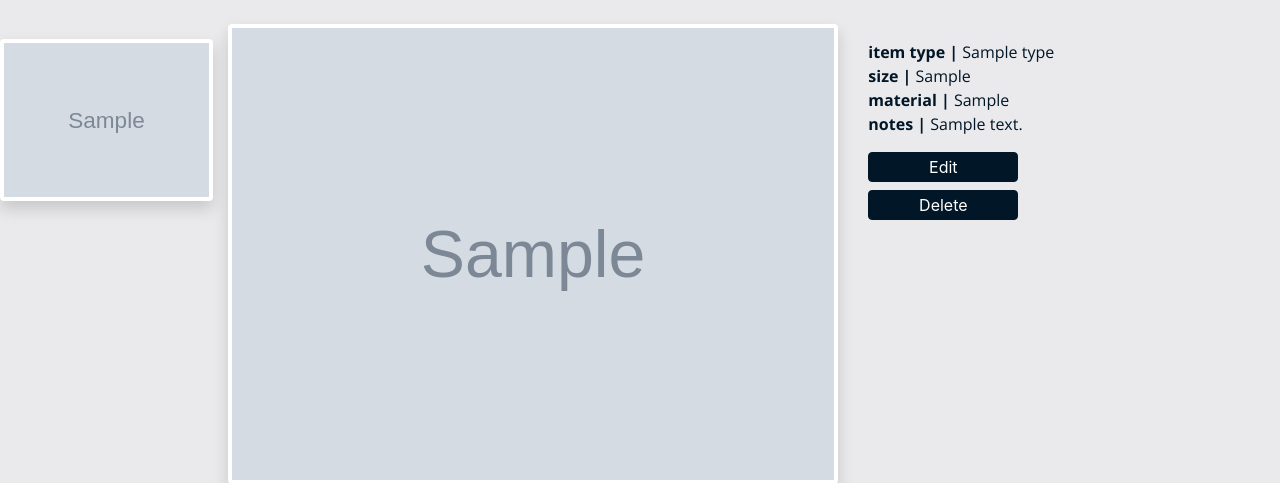
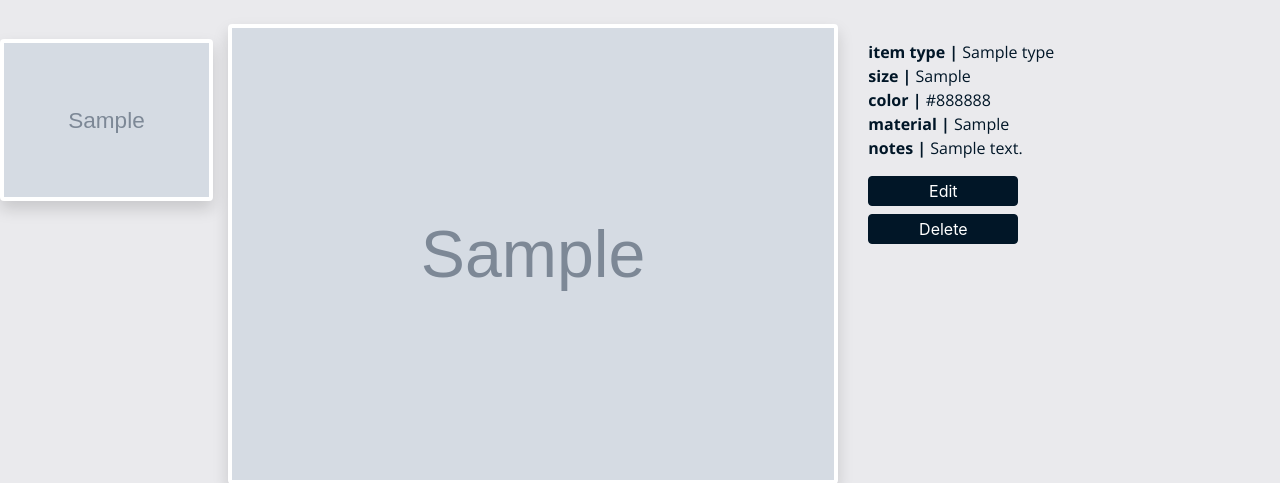
Before and after one commit to acruzer/thecluv, a Flask app: page /article_details/1 in a window 1280 px wide. Shown: the part 76-559 px from the top of the page. Run offline with Flask 2, Linux system fonts and the light colour scheme; the visitor is signed in with stand-in values (Sample User, id 1); tables that the repository leaves empty hold one stand-in row (values such as "Sample post"); grey boxes marked "Sample" are stand-in pictures; some libraries are stand-ins or nearby versions; some web fonts are replaced.

Commit message:
Updated items details to show color

```diff
--- a/templates/article_details.html
+++ b/templates/article_details.html
@@ -29,6 +29,8 @@
         <b>item type | </b>{{current_article.type_value.name}}
         <br>
         <b>size | </b>{{current_article.size}}
+        <br>
+        <b>color | </b>{{current_article.color}}
         <br>
         <b>material | </b>{{current_article.material}}
         <br>
```
